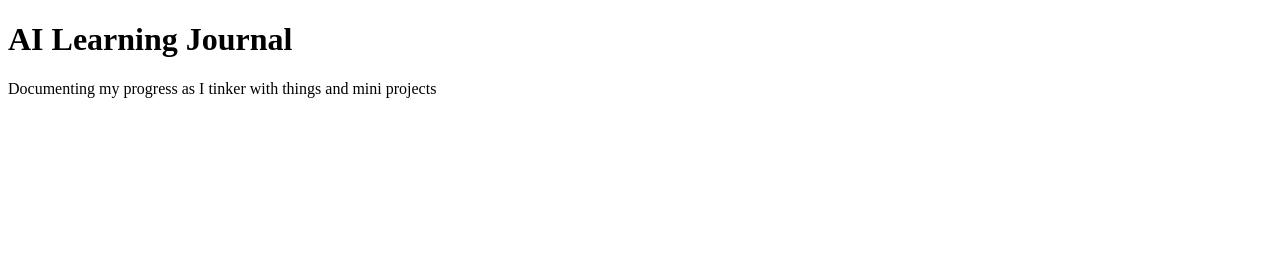
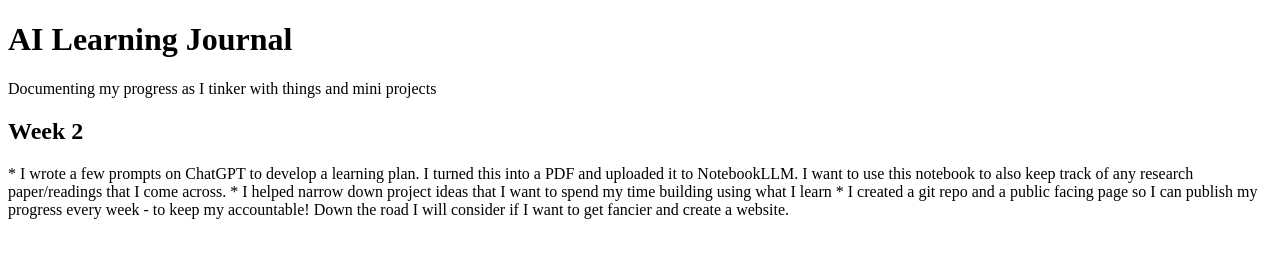
Before and after one commit to Saumaya/ai-learning-journal, a plain HTML site: page index.html in a window 1280 px wide. Drawn offline with Linux system fonts and the light colour scheme.

Commit message:
updated day 0 journal entry

```diff
--- a/index.html
+++ b/index.html
@@ -8,5 +8,11 @@
 <body>
     <h1>AI Learning Journal</h1>
     <p>Documenting my progress as I tinker with things and mini projects</p>
+    <h2>Week 2</h2>
+    <p>
+        * I wrote a few prompts on ChatGPT to develop a learning plan. I turned this into a PDF and uploaded it to NotebookLLM. I want to use this notebook to also keep track of any research paper/readings that I come across.
+        * I helped narrow down project ideas that I want to spend my time building using what I learn
+        * I created a git repo and a public facing page so I can publish my progress every week - to keep my accountable! Down the road I will consider if I want to get fancier and create a website.</p>
 </body>
+
 </html>
```
